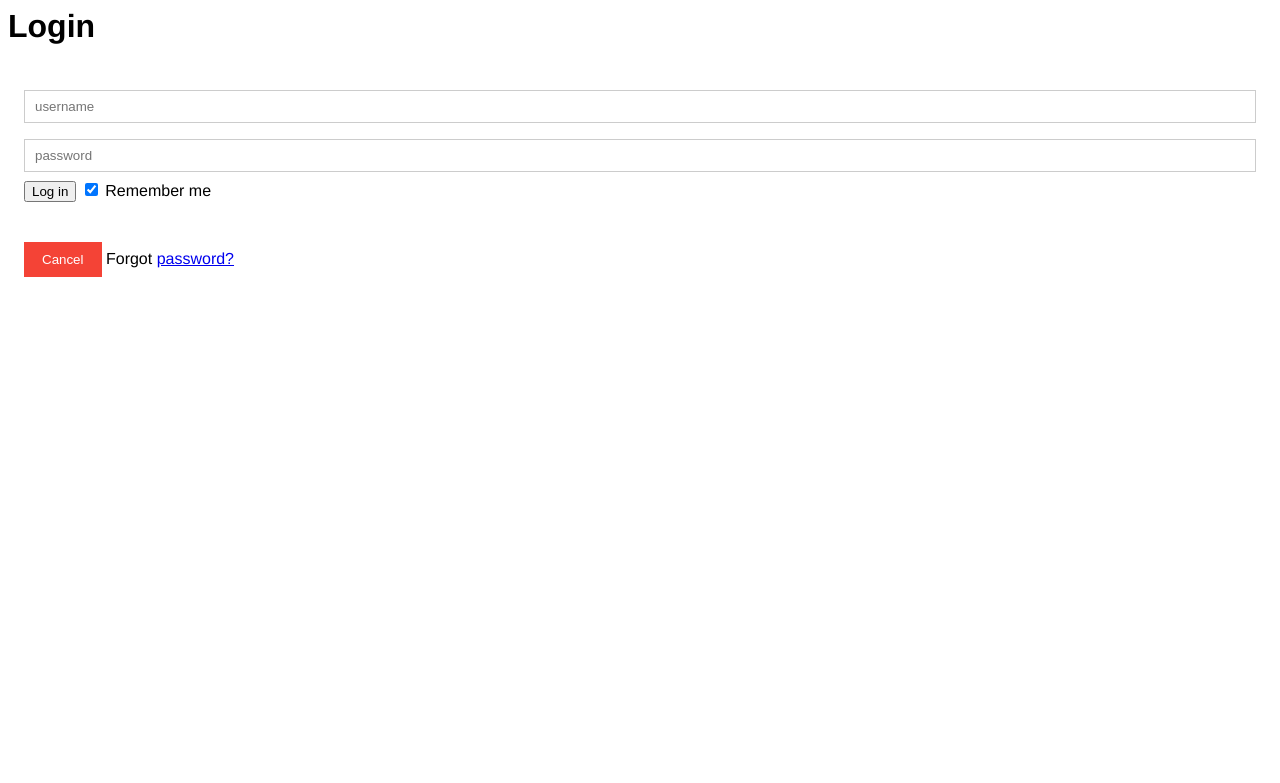
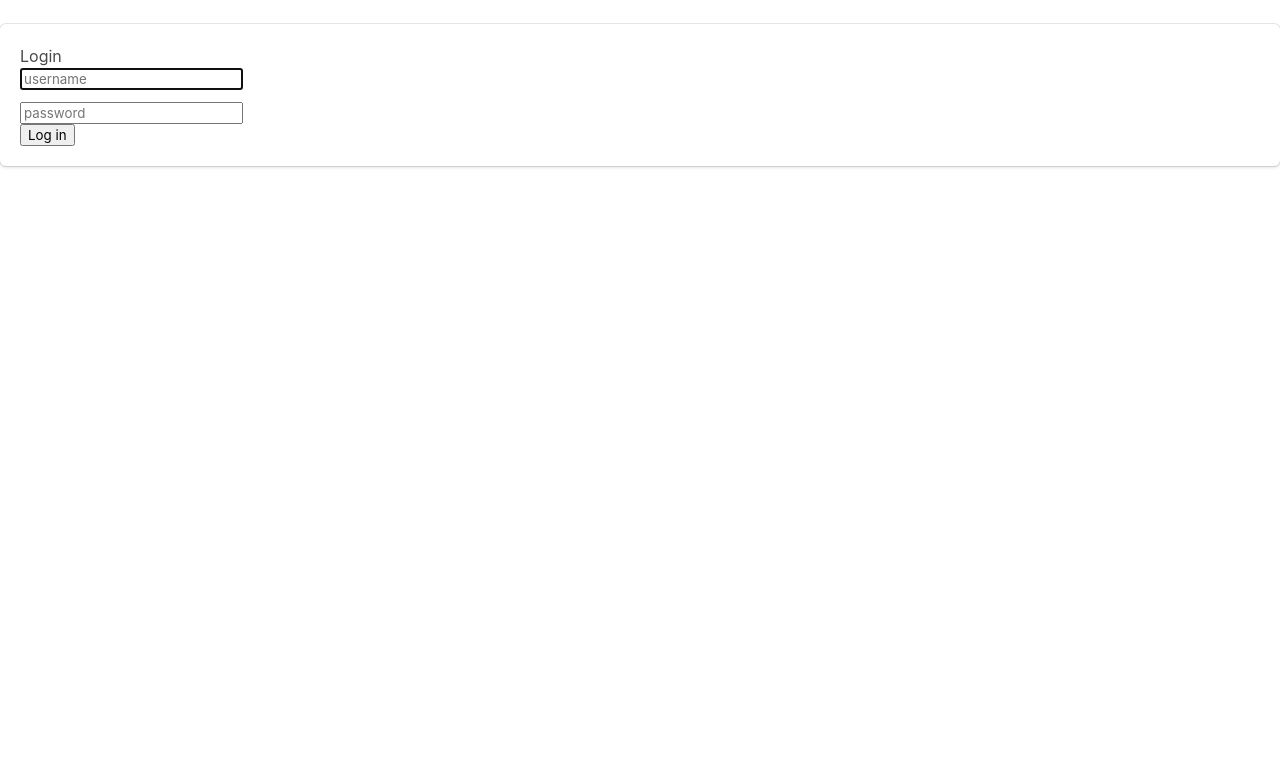
Before and after one commit to athiranair2000/Log-Me, a Python web app: template my-project/app/templates/trial.html in a window 1280 px wide. Shown: the top 783 px of the page. Run offline with Jinja, Linux system fonts and the light colour scheme; the template is opened without the code that fills it, so the values that code supplies are empty.

Commit message:
feat: Update .html files

```diff
--- a/my-project/app/templates/trial.html
+++ b/my-project/app/templates/trial.html
@@ -1,65 +1,30 @@
-<html>
 <head>
-        <meta name="viewport" content="width=device-width", initial-scale=1">
-        <style>
-        body {font-family: Arisl, Helvetica, sans-serif;}
-        input[type=text], input[type=password] {
-            width:100%;
-            padding:8px 10px;
-            margin: 8px 0;
-            display: inline-block;
-            border: 1px solid #ccc;
-            box-sizing:border-box;
-        }
-        button {
-            background-color:#4CAF50;
-            color: white;
-            padding: 14px 20px;
-            margin: 8px 0;
-            border: none;
-            cursor: pointer;
-            width: 100%;
-
-        }
-        button:hover {
-            opacity: 0.8;
-        }
-        .cancelbtn {
-            width: auto;
-            padding: 10px 18px;
-            background-color: #f44336;
-
-        }
-        .handle {
-            padding: 16px;
-        }
-
-
-            </style>
+    <meta charset="utf-8">
+    <meta http-equiv="X-UA-Compatible" content="IE=edge">
+    <meta name="viewport" content="width=device-width, initial-scale=1">
+    <title>Flask Auth Example</title>
+    <link rel="stylesheet" href="https://cdnjs.cloudflare.com/ajax/libs/bulma/0.7.2/css/bulma.min.css" />
 </head>
-</html>
+<div class="column is-4 is-offset-4"></div>
 <form action="/login" method="POST">
 
-        <h1>Login</h1>
+<div class="box">
+<div class="app-title">
+    <h3>Login</h3>
 
 </div>
-    <div class="login-form">
-    <div class="handle">
-        <input type="text" class="login-field" value="" placeholder="username" name="username">
-        <label class="login-field-icon fui-user" for="login-name"></label>
+<div class="field">
+<div class="control">
+    <input type="text" class="login-field" value="" placeholder="username" name="username" autofocus="">
+    <label class="login-field-icon fui-user" for="login-name"></label></div></div>
+    <div class="control">
+    <div class="field">
             <input type="password" class="login-field" value="" placeholder="password" name="password">
-        <label class="login-field-icon fui-user" for="login-name"></label>
+            <label class="login-field-icon fui-user" for="login-name"></label></div></div>
+    <div class="field">
+        <div class="control">
 <input type="submit" value="Log in" class="btn btn-primary btn-large btn-block">
-    <label>
-        <input type="checkbox" checked="checked" name="remember">
-        Remember me
-    </label>
 </div>
-    <div class="handle" style="background-color: #ffffff">
-        <button type="button"
-        onclick="document.getElementById('id01').style.display='none'"
-        class="cancelbtn">Cancel</button>
-        <span class="psw">Forgot <a href="#">password?</a></span>
 </div>
+
 </form>
-    </div>
```
Also changed, not shown: my-project/app/templates/SignUp.html (+31 -21 lines), my-project/app/templates/base.html (+49 -25 lines), my-project/app/templates/index.html (+9 -5 lines), my-project/app/templates/login.html (+34 -19 lines). Lines whose indentation alone changed are shown as unchanged.
